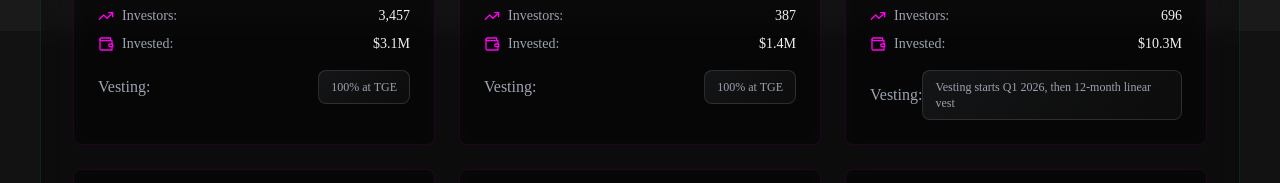
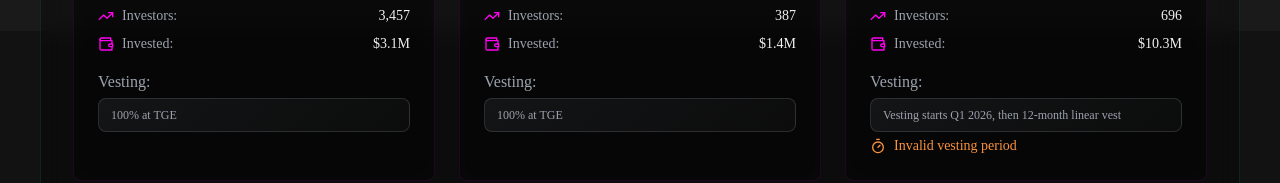
Before and after one commit to Vibecade/DegionV2, a React (Vite) app: page / in a window 1280 px wide. Shown: the part 769-952 px from the top of the page. Built offline with nearby package versions, Linux system fonts and the light colour scheme; no server answers; the database is empty; the HTML template or start-up script is replaced by a standard one.

Commit message:
Add vesting timer functionality

```diff
--- a/src/components/TokenCard.tsx
+++ b/src/components/TokenCard.tsx
@@ -8,6 +8,7 @@ import { getTokenInfo } from '../services/tokenInfo';
 import { ArrowUpRight, Users, Wallet, LineChart, TrendingUp, Info } from 'lucide-react';
 import { salesData } from '../data/sales';
 import { formatUSDC, formatNumber } from '../utils/formatters';
+import { VestingTimer } from './VestingTimer';
 
 interface TokenCardProps {
   token: Token;
@@ -225,10 +226,18 @@ export const TokenCard = ({ token }: TokenCardProps) => {
       {currentVestingEnd && (
         <div className="mt-4 w-full">
           <div className="flex justify-between items-center text-sm sm:text-base">
-            <span className="text-gray-400">Vesting:</span>
-            <span className={`${currentVestingEnd.toLowerCase() === "tbd" ? "vesting-badge" : "no-vesting-badge"} text-xs`}>
-              {currentVestingEnd}
-            </span>
+            <div className="flex flex-col gap-1 w-full">
+              <span className="text-gray-400">Vesting:</span>
+              <span className={`${currentVestingEnd.toLowerCase() === "tbd" ? "vesting-badge" : "no-vesting-badge"} text-xs`}>
+                {currentVestingEnd}
+              </span>
+              {status === 'Live (Vested)' && (
+                <VestingTimer
+                  startDate={launchDate}
+                  vestingPeriod={currentVestingEnd}
+                />
+              )}
+            </div>
           </div>
         </div>
       )}
--- /dev/null
+++ b/src/components/VestingTimer.tsx
@@ -0,0 +1,71 @@
+import { useState, useEffect } from 'react';
+import { Timer } from 'lucide-react';
+
+interface VestingTimerProps {
+  startDate: string;
+  vestingPeriod: string;
+}
+
+export const VestingTimer = ({ startDate, vestingPeriod }: VestingTimerProps) => {
+  const [timeLeft, setTimeLeft] = useState<string>('');
+  const [isStarted, setIsStarted] = useState(false);
+
+  useEffect(() => {
+    const calculateTimeLeft = () => {
+      const start = new Date(startDate).getTime();
+      const now = new Date().getTime();
+
+      // Check if vesting has started
+      if (now < start) {
+        setIsStarted(false);
+        const difference = start - now;
+
+        const days = Math.floor(difference / (1000 * 60 * 60 * 24));
+        const hours = Math.floor((difference % (1000 * 60 * 60 * 24)) / (1000 * 60 * 60));
+        const minutes = Math.floor((difference % (1000 * 60 * 60)) / (1000 * 60));
+
+        setTimeLeft(`Starts in ${days}d ${hours}h ${minutes}m`);
+        return;
+      }
+
+      setIsStarted(true);
+
+      // Parse vesting period (e.g., "24 months", "12 months")
+      const monthsMatch = vestingPeriod.match(/(\d+)\s*months?/i);
+      if (!monthsMatch) {
+        setTimeLeft('Invalid vesting period');
+        return;
+      }
+
+      const vestingMonths = parseInt(monthsMatch[1]);
+      const end = new Date(start);
+      end.setMonth(end.getMonth() + vestingMonths);
+
+      if (now >= end.getTime()) {
+        setTimeLeft('Vesting Complete');
+        return;
+      }
+
+      const difference = end.getTime() - now;
+      const days = Math.floor(difference / (1000 * 60 * 60 * 24));
+      const hours = Math.floor((difference % (1000 * 60 * 60 * 24)) / (1000 * 60 * 60));
+      const minutes = Math.floor((difference % (1000 * 60 * 60)) / (1000 * 60));
+
+      setTimeLeft(`${days}d ${hours}h ${minutes}m remaining`);
+    };
+
+    calculateTimeLeft();
+    const timer = setInterval(calculateTimeLeft, 60000); // Update every minute
+
+    return () => clearInterval(timer);
+  }, [startDate, vestingPeriod]);
+
+  return (
+    <div className={`flex items-center gap-2 text-sm ${
+      isStarted ? 'text-orange-400' : 'text-blue-400'
+    }`}>
+      <Timer className="w-4 h-4" />
+      <span>{timeLeft}</span>
+    </div>
+  );
+};
--- a/src/data/tokens.ts
+++ b/src/data/tokens.ts
@@ -132,13 +132,13 @@ export const tokens: Token[] = [
   {
     id: 'giza',
     name: 'Giza',
-    status: 'Pending TGE',
-    launchDate: 'TBD',
+    status: 'Live (Vested)',
+    launchDate: '2025-05-20',
     seedPrice: '$0.045',
     currentPrice: '--',
     roi: '--',
     investment: '--',
-    vestingEnd: '20% at TGE, 80% linearly over 24 months',
+    vestingEnd: '24 months',
     description: 'Web3 Agents Stack 𓂀',
     links: {
       website: 'https://gizatech.xyz/',
```
